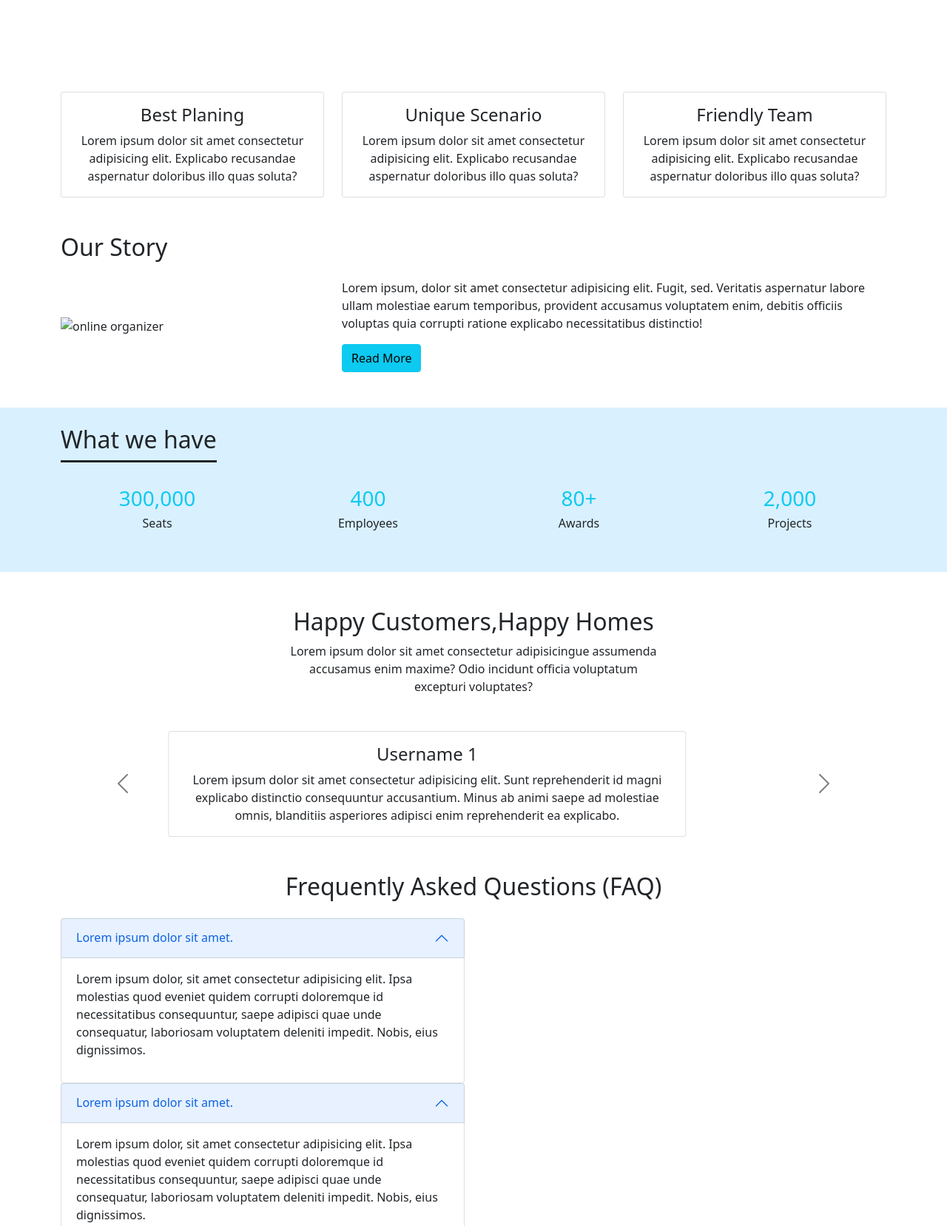
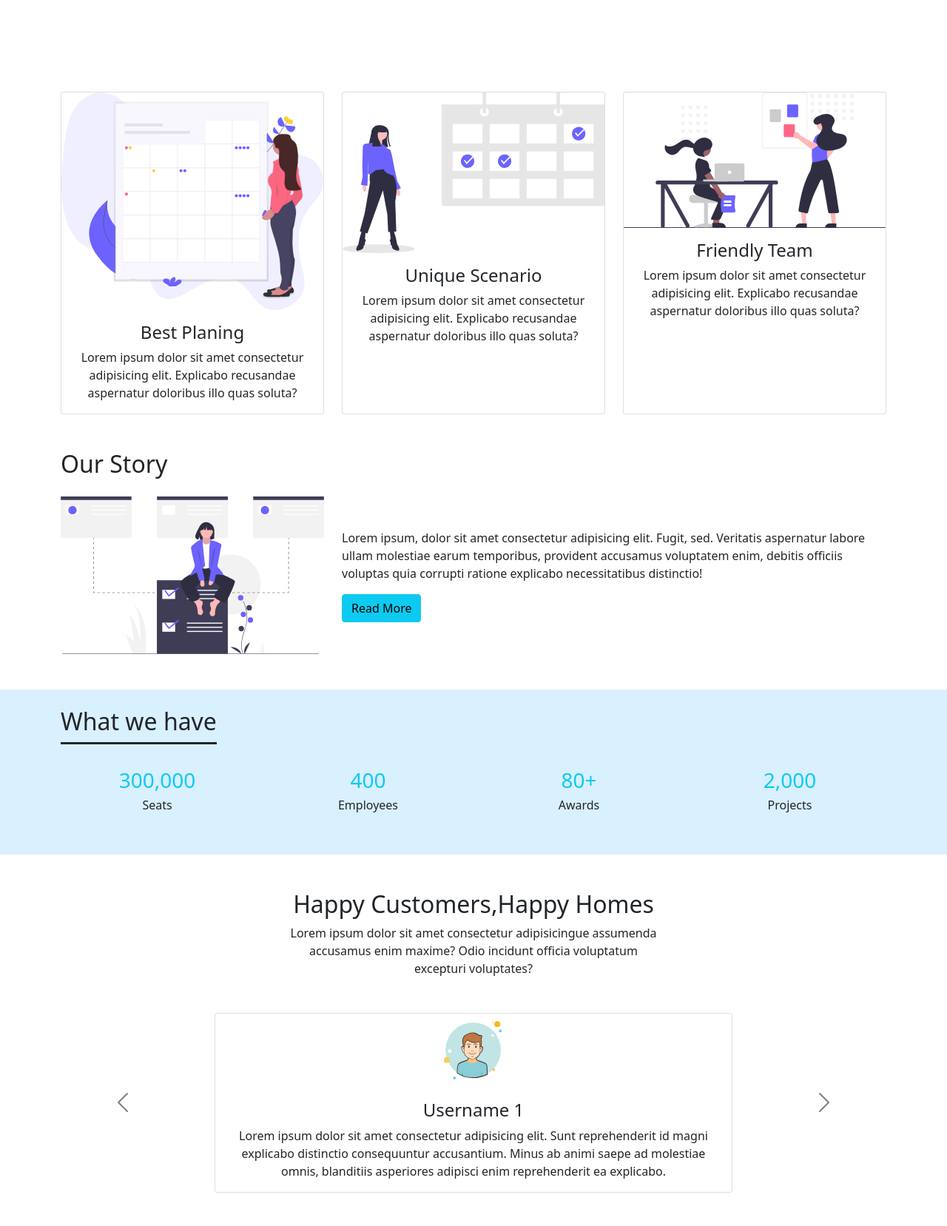
Before and after one commit to ahmadullahnikzad/envato, a plain HTML site: page index.html in a window 1280 px wide. Shown: the part 700-2357 px from the top of the page at 74% size. Drawn offline with nearby package versions, Linux system fonts and the light colour scheme; a small style sheet from the web is missing.

Commit message:
Update index.html

```diff
--- a/index.html
+++ b/index.html
@@ -4,7 +4,7 @@
 <head>
     <meta charset="UTF-8">
     <meta name="viewport" content="width=device-width, initial-scale=1.0">
-    <link rel="stylesheet" href="/node_modules/bootstrap/dist/css/bootstrap.min.css">
+
     <link rel="stylesheet" href="https://stackpath.bootstrapcdn.com/bootstrap/5.0.0-beta1/css/bootstrap.min.css" integrity="sha384-r4NyP46KrjDleawBgD5tp8Y7UzmLA05oM1iAEQ17CSuDqnUK2+k9luXQOfXJCJ4I" crossorigin="anonymous">
     <script src="https://cdn.jsdelivr.net/npm/popper.js@1.16.0/dist/umd/popper.min.js" integrity="sha384-Q6E9RHvbIyZFJoft+2mJbHaEWldlvI9IOYy5n3zV9zzTtmI3UksdQRVvoxMfooAo" crossorigin="anonymous"></script>
     <script src="https://stackpath.bootstrapcdn.com/bootstrap/5.0.0-alpha1/js/bootstrap.min.js" integrity="sha384-oesi62hOLfzrys4LxRF63OJCXdXDipiYWBnvTl9Y9/TRlw5xlKIEHpNyvvDShgf/" crossorigin="anonymous"></script>
@@ -42,7 +42,7 @@
                             <button class="btn btn-info rounded">Start Trial</button>
                         </div>
                         <div class="col-12 col-md-4">
-                            <img src="/project3/assets/undraw_team_spirit_hrr4.svg" alt="" class="img-fluid">
+                            <img src="undraw_team_spirit_hrr4.svg" alt="" class="img-fluid">
                         </div>
                     </div>
                 </div>
@@ -54,7 +54,7 @@
                             <button class="btn btn-info rounded">Let's Go</button>
                         </div>
                         <div class="col-12 col-md-4">
-                            <img src="/project3/assets/undraw_camping_noc8.svg" alt="" class="img-fluid">
+                            <img src="undraw_camping_noc8.svg" alt="" class="img-fluid">
                         </div>
                     </div>
                 </div>
@@ -66,7 +66,7 @@
                             <button class="btn btn-info rounded">Start Coding</button>
                         </div>
                         <div class="col-12 col-md-4">
-                            <img src="/project3/assets/undraw_teamwork_hpdk.svg" alt="" class="img-fluid">
+                            <img src="undraw_teamwork_hpdk.svg" alt="" class="img-fluid">
                         </div>
                     </div>
                 </div>
@@ -78,7 +78,7 @@
                             <button class="btn btn-info rounded">Start Coding</button>
                         </div>
                         <div class="col-12 col-md-4">
-                            <img src="/project3/assets/undraw_online_calendar_kvu2.svg" alt="" class="img-fluid">
+                            <img src="undraw_online_calendar_kvu2.svg" alt="" class="img-fluid">
                         </div>
                     </div>
                 </div>
@@ -90,7 +90,7 @@
             <div class="row">
                 <div class="col-12 col-md-4 mb-2 mb-md-0">
                     <div class="card text-center h-100">
-                        <img src="/project3/assets/undraw_events_2p66.svg" alt="" class="card-img-top">
+                        <img src="undraw_events_2p66.svg" alt="" class="card-img-top">
                         <div class="card-body">
                             <h4 class="card-title h4">Best Planing</h4>
                             <p class="card-text">Lorem ipsum dolor sit amet consectetur adipisicing elit. Explicabo recusandae aspernatur doloribus illo quas soluta?</p>
@@ -99,7 +99,7 @@
                 </div>
                 <div class="col-12 col-md-4 mb-2 mb-md-0">
                     <div class="card text-center h-100">
-                        <img src="/project3/assets/undraw_online_calendar_kvu2.svg" alt="" class="card-img-top">
+                        <img src="undraw_online_calendar_kvu2.svg" alt="" class="card-img-top">
                         <div class="card-body">
                             <h4 class="card-title h4">Unique Scenario</h4>
                             <p class="card-text">Lorem ipsum dolor sit amet consectetur adipisicing elit. Explicabo recusandae aspernatur doloribus illo quas soluta?</p>
@@ -108,7 +108,7 @@
                 </div>
                 <div class="col-12 col-md-4 mb-2 mb-md-0">
                     <div class="card text-center h-100">
-                        <img src="/project3/assets/undraw_teamwork_hpdk.svg" alt="" class="card-img-top">
+                        <img src="undraw_teamwork_hpdk.svg" alt="" class="card-img-top">
                         <div class="card-body">
                             <h4 class="card-title h4">Friendly Team</h4>
                             <p class="card-text">Lorem ipsum dolor sit amet consectetur adipisicing elit. Explicabo recusandae aspernatur doloribus illo quas soluta?</p>
@@ -121,7 +121,7 @@
             <h2 class="h2 mb-4">Our Story</h2>
             <div class="row d-flex align-items-center justify-content-center">
                 <div class="col-12 col-md-4 mb-4 mb-md-0">
-                    <img src="/project3/assets/undraw_online_organizer_ofxm.svg" alt="online organizer" class="img-fluid">
+                    <img src="undraw_online_organizer_ofxm.svg" alt="online organizer" class="img-fluid">
                 </div>
                 <div class="col-12 col-md-8">
                     <p>Lorem ipsum, dolor sit amet consectetur adipisicing elit. Fugit, sed. Veritatis aspernatur labore ullam molestiae earum temporibus, provident accusamus voluptatem enim, debitis officiis voluptas quia corrupti ratione explicabo necessitatibus
@@ -163,7 +163,7 @@
             <div class="carousel-inner">
                 <div class="carousel-item active">
                     <div class="card" style="max-width: 700px;margin:auto">
-                        <img src="/project3/assets/user_100px.svg" alt="" class="" style="width:100px;margin:auto">
+                        <img src="user_100px.svg" alt="" class="" style="width:100px;margin:auto">
                         <div class="card-body">
                             <h4 class="card-title text-center">Username 1</h4>
                             <p class="card-text text-center">Lorem ipsum dolor sit amet consectetur adipisicing elit. Sunt reprehenderit id magni explicabo distinctio consequuntur accusantium. Minus ab animi saepe ad molestiae omnis, blanditiis asperiores adipisci enim reprehenderit
@@ -173,7 +173,7 @@
                 </div>
                 <div class="carousel-item">
                     <div class="card" style="max-width: 700px;margin:auto">
-                        <img src="/project3/assets/user_100px.svg" alt="" class="" style="width:100px;margin:auto">
+                        <img src="user_100px.svg" alt="" class="" style="width:100px;margin:auto">
                         <div class="card-body">
                             <h4 class="card-title text-center">Username 2</h4>
                             <p class="card-text text-center">Lorem ipsum dolor sit amet consectetur adipisicing elit. Sunt reprehenderit id magni explicabo distinctio consequuntur accusantium. Minus ab animi saepe ad molestiae omnis, blanditiis asperiores adipisci enim reprehenderit
@@ -330,7 +330,7 @@
                 </div>
             </div>
             <div class="col-12 col-md-6">
-                <img src="/project3/assets/undraw_Questions_re_1fy7.svg" alt="" class="img-fluid mt-4 mt-md-0">
+                <img src="undraw_Questions_re_1fy7.svg" alt="" class="img-fluid mt-4 mt-md-0">
             </div>
         </div>
     </div>
```
